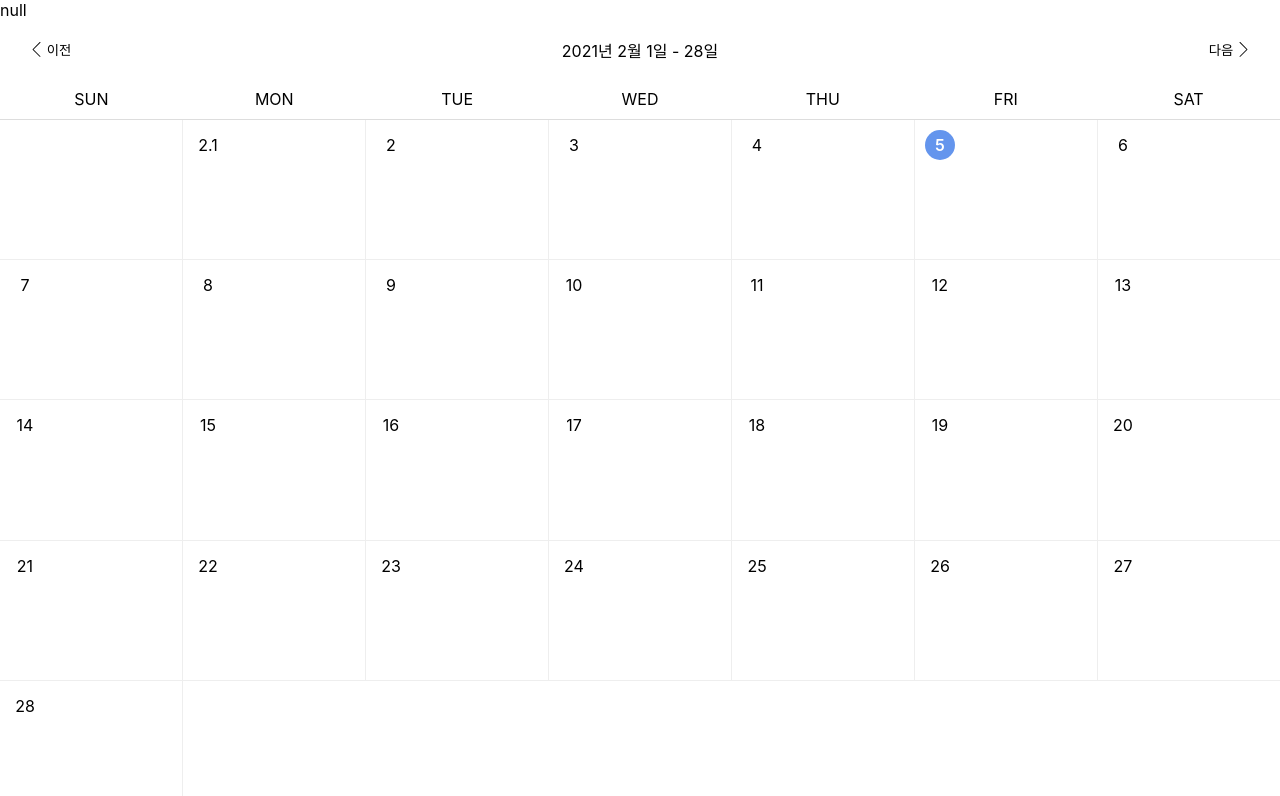
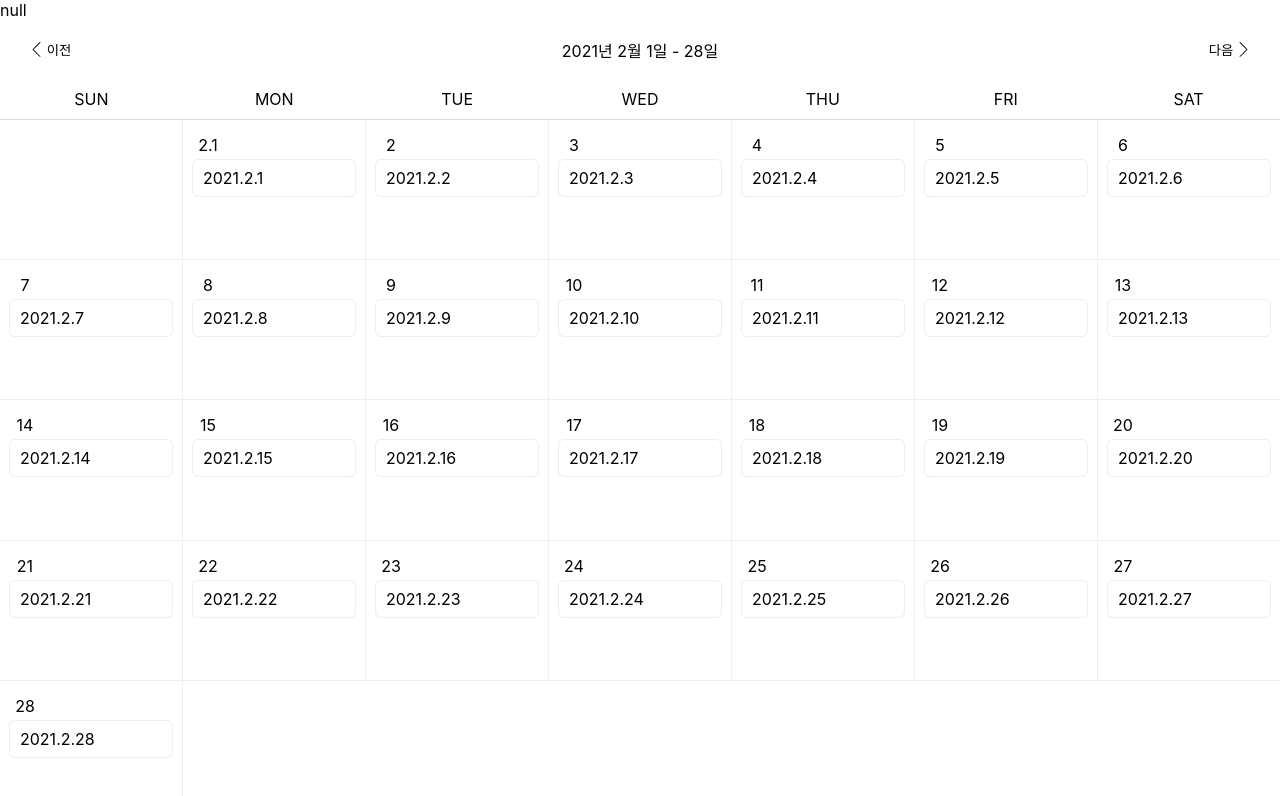
Before and after one commit to hhwaaaaa1/account-book, a React (Create React App) app: page / in a window 1280 px wide. Shown: the top 796 px of the page. Built offline with nearby package versions, Linux system fonts and the light colour scheme; no server answers.

Commit message:
feat: DailyRecord 컴포넌트 작성

```diff
--- a/src/App.tsx
+++ b/src/App.tsx
@@ -1,5 +1,6 @@
 import Calendar from "@/components/Calendar";
 import { useEffect, useState } from "react";
+import DailyRecord from "./components/DailyRecord";
 
 function App() {
   const [response, setResponse] = useState<unknown>(null);
@@ -17,7 +18,7 @@ function App() {
   return (
     <div>
       {JSON.stringify(response)}
-      <Calendar />
+      <Calendar dayContents={DailyRecord} />
     </div>
   );
 }
--- a/src/components/Calendar/Calendar.tsx
+++ b/src/components/Calendar/Calendar.tsx
@@ -12,13 +12,17 @@ interface DateTimes {
 
 interface CalendarProps {
   startDayOfMonth?: number;
+  dayContents?: React.FC<{ day: number; month: number; year: number }>;
 }
 
-export default function Calendar({ startDayOfMonth = 1 }: CalendarProps) {
+export default function Calendar({
+  startDayOfMonth = 1,
+  dayContents: DayContents,
+}: CalendarProps) {
   const now = useRef<DateTime>({} as DateTime);
   const [dateTimes, setDateTimes] = useState<DateTimes | null>(null);
 
-  const days = useMemo<[month: number, day: number][]>(() => {
+  const days = useMemo<[day: number, month: number, year: number][]>(() => {
     if (!dateTimes) return [];
     const { start, end } = dateTimes;
     const { daysInMonth } = start;
@@ -29,7 +33,8 @@ export default function Calendar({ startDayOfMonth = 1 }: CalendarProps) {
         const isNextMonth = d + i > daysInMonth;
         const day = d + i - Number(isNextMonth && daysInMonth);
         const month = isNextMonth ? end.month : start.month;
-        return [month, day];
+        const year = isNextMonth ? end.year : start.year;
+        return [day, month, year];
       });
   }, [dateTimes]);
 
@@ -101,11 +106,15 @@ export default function Calendar({ startDayOfMonth = 1 }: CalendarProps) {
         {days.map((day, i) => (
           <Day
             key={i}
-            month={day[0]}
-            day={day[1]}
+            day={day[0]}
+            month={day[1]}
             isMonthVisible={i === 0 || day[1] === 1}
-            today={now.current.month === day[0] && now.current.day === day[1]}
-          />
+            isToday={now.current.month === day[0] && now.current.day === day[1]}
+          >
+            {DayContents && (
+              <DayContents day={day[0]} month={day[1]} year={day[2]} />
+            )}
+          </Day>
         ))}
       </S.Body>
     </S.Container>
--- a/src/components/Calendar/components/Day/Day.tsx
+++ b/src/components/Calendar/components/Day/Day.tsx
@@ -3,18 +3,20 @@ import styled, { css } from "styled-components";
 
 interface DayProps {
   day: number;
-  month?: number;
-  today?: boolean;
+  month: number;
+  isToday?: boolean;
   isMonthVisible?: boolean;
+  children?: React.ReactNode;
 }
 
-function Day({ day, month, today, isMonthVisible }: DayProps) {
+function Day({ day, month, isToday, isMonthVisible, children }: DayProps) {
   return (
     <Container>
-      <Number today={today}>
+      <Number isToday={isToday}>
         {isMonthVisible && `${month}.`}
         {day}
       </Number>
+      {children}
     </Container>
   );
 }
@@ -22,19 +24,21 @@ function Day({ day, month, today, isMonthVisible }: DayProps) {
 export default memo(Day);
 
 const Container = styled.div`
+  display: grid;
+  grid-template-rows: auto 1fr;
   padding: 10px;
   box-shadow: 0 0 0 1px #eee;
 `;
 
-const Number = styled.span<{ today?: boolean }>`
+const Number = styled.span<{ isToday?: boolean }>`
   display: flex;
   align-items: center;
   justify-content: center;
   width: 30px;
   height: 30px;
   border-radius: 100px;
-  ${({ today }) =>
-    today &&
+  ${({ isToday }) =>
+    isToday &&
     css`
       color: #fff;
       font-weight: 600;
--- /dev/null
+++ b/src/components/DailyRecord/DailyRecord.tsx
@@ -0,0 +1,29 @@
+import styled from "styled-components";
+
+interface DailyRecordProps {
+  day: number;
+  month: number;
+  year: number;
+}
+
+export default function DailyRecord({ day, month, year }: DailyRecordProps) {
+  return (
+    <Container>
+      <Card>
+        {year}.{month}.{day}
+      </Card>
+    </Container>
+  );
+}
+
+const Container = styled.div``;
+
+const Card = styled.div`
+  display: flex;
+  align-items: center;
+  min-height: 36px;
+  padding: 5px 10px;
+  border-radius: 5px;
+  box-sizing: border-box;
+  box-shadow: 0 0 0 1px #eee;
+`;
--- /dev/null
+++ b/src/components/DailyRecord/index.ts
@@ -0,0 +1 @@
+export { default } from "./DailyRecord";
```
